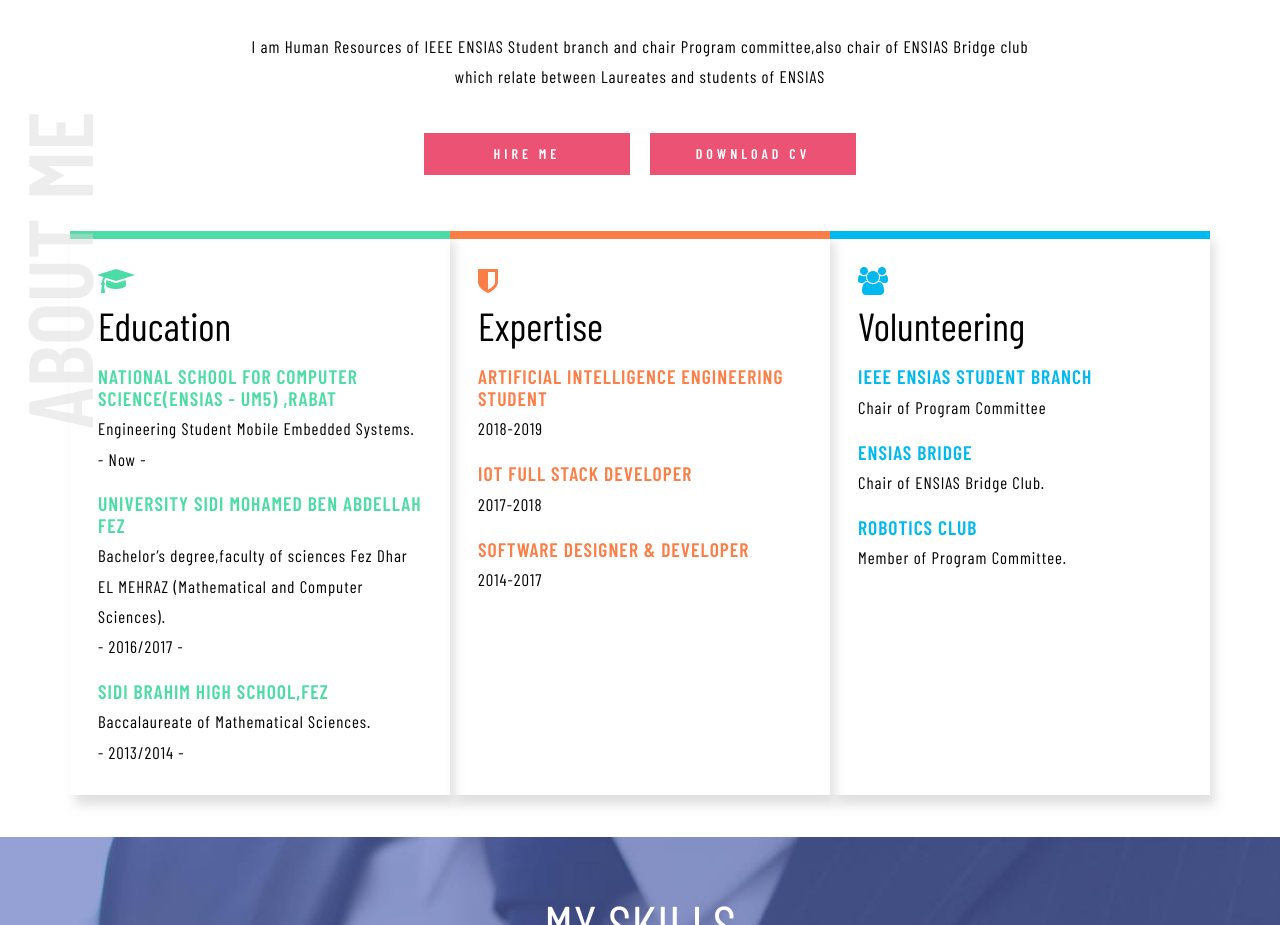
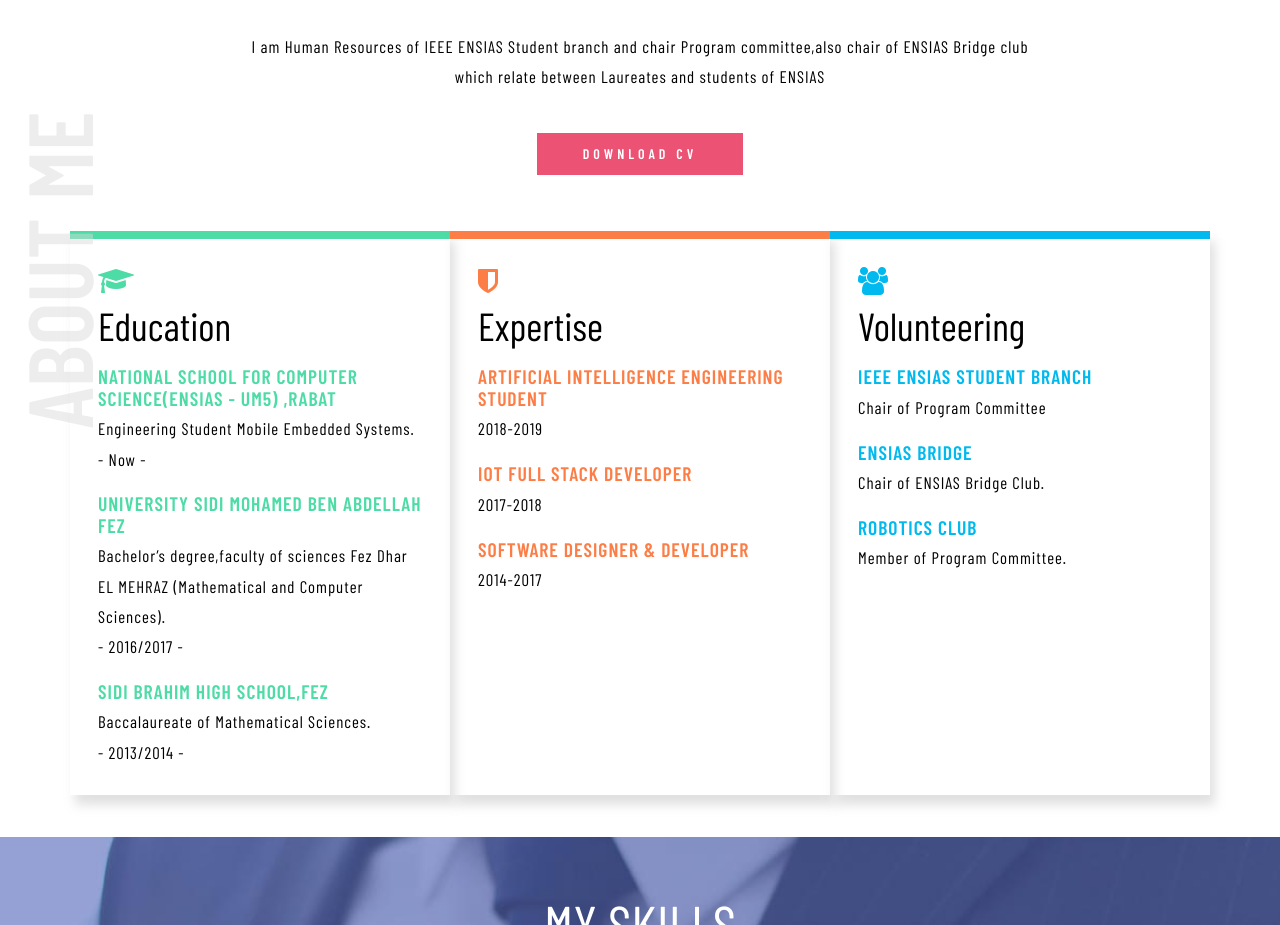
Before and after one commit to jamali005/jamali005.github.io, a plain HTML site: page index.html in a window 1280 px wide. Shown: the part 1127-2052 px from the top of the page. Drawn offline with nearby package versions, Linux system fonts and the light colour scheme; a web font is replaced by a local one.

Commit message:
Update index.html

```diff
--- a/index.html
+++ b/index.html
@@ -137,9 +137,6 @@ License URL: http://creativecommons.org/licenses/by/3.0/
 				<p>Now, i study at National school For Computer Science(ENSIAS) ,2nd Year student, option Embedded and Mobile systems.</p>
 				<p>I am Human Resources of IEEE ENSIAS Student branch and chair Program committee,also chair of ENSIAS Bridge club which relate between Laureates and students of ENSIAS</p>
 				<ul class="about-list">
-					<li>
-						<a href="#contact" class="wthree- about-link scroll">hire me</a>
-					</li>
 					<li>
 						<a href="Resources\CV.pdf" class="wthree- about-link">download cv</a>
 					</li>
```
